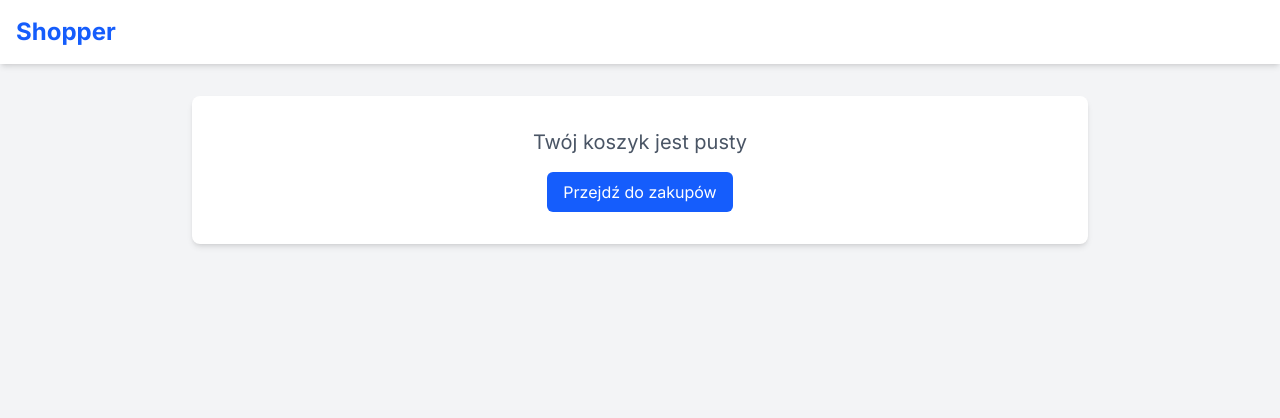
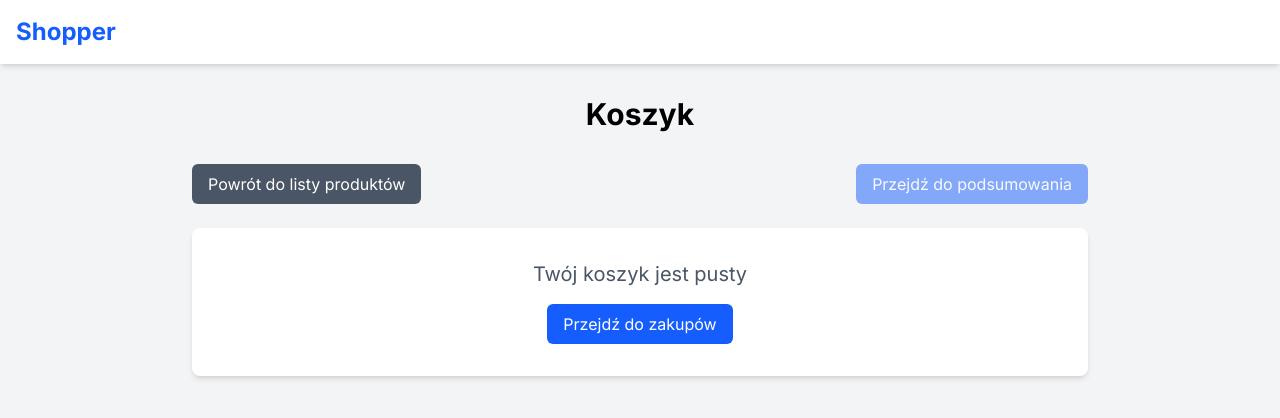
Before and after one commit to Ksagit/Shopper, a Next.js app: page /cart in a window 1280 px wide. Shown: the top 418 px of the page. Built offline with nearby package versions, Linux system fonts and the light colour scheme.

Commit message:
Updated cart page

```diff
--- a/src/app/cart/page.tsx
+++ b/src/app/cart/page.tsx
@@ -1,91 +1,40 @@
 "use client";
+
+import { Cart } from "@/app/components/cart";
 import { useCart } from "@/app/components/cart-context";
 import Link from "next/link";
 
 export default function CartPage() {
-  const { cart, updateQuantity, removeFromCart, getCartTotal } = useCart();
+  const { cart } = useCart();
 
   return (
     <main className="container mx-auto px-4 py-8">
-      <div className="max-w-4xl mx-auto">
-        {cart.length === 0 ? (
-          <div className="bg-white p-8 rounded-lg shadow-md text-center">
-            <p className="text-xl text-gray-600">Twój koszyk jest pusty</p>
-            <Link
-              href="/"
-              className="mt-4 inline-block bg-blue-600 text-white px-4 py-2 rounded-md hover:bg-blue-700 transition-colors"
-            >
-              Przejdź do zakupów
-            </Link>
-          </div>
-        ) : (
-          <div className="bg-white rounded-lg shadow-md overflow-hidden">
-            <ul className="divide-y divide-gray-200">
-              {cart.map((item) => (
-                <li key={item.id} className="p-4">
-                  <div className="flex justify-between items-center mb-2">
-                    <h2 className="text-lg font-medium">{item.name}</h2>
-                    <button
-                      onClick={() => removeFromCart(item.id)}
-                      className="text-red-600 hover:text-red-800"
-                    >
-                      Usuń
-                    </button>
-                  </div>
-
-                  <div className="flex justify-between items-center">
-                    <div className="flex items-center">
-                      <button
-                        onClick={() =>
-                          updateQuantity(
-                            item.id,
-                            Math.max(1, item.quantity - 1)
-                          )
-                        }
-                        className="bg-gray-200 px-3 py-1 rounded-l-md hover:bg-gray-300"
-                      >
-                        -
-                      </button>
-                      <span className="bg-gray-100 px-4 py-1">
-                        {item.quantity}
-                      </span>
-                      <button
-                        onClick={() =>
-                          updateQuantity(item.id, item.quantity + 1)
-                        }
-                        className="bg-gray-200 px-3 py-1 rounded-r-md hover:bg-gray-300"
-                      >
-                        +
-                      </button>
-                    </div>
-                    <div className="text-right">
-                      <div className="text-gray-600">
-                        {(
-                          item.price.main +
-                          item.price.fractional / 100
-                        ).toFixed(2)}{" "}
-                        zł X {item.quantity}
-                      </div>
-                      <div className="font-bold">
-                        {(
-                          (item.price.main + item.price.fractional / 100) *
-                          item.quantity
-                        ).toFixed(2)}{" "}
-                        zł
-                      </div>
-                    </div>
-                  </div>
-                </li>
-              ))}
-            </ul>
-            <div className="p-4 bg-gray-50 border-t border-gray-200">
-              <div className="text-xl font-bold text-right">
-                Łączna kwota: {getCartTotal().toFixed(2)} zł
-              </div>
-            </div>
-          </div>
-        )}
+      <h1 className="text-3xl font-bold mb-8 text-center">Koszyk</h1>
+      <div className="mb-6 flex justify-between max-w-4xl mx-auto">
+        <Link
+          href="/"
+          className="bg-gray-600 text-white px-4 py-2 rounded-md hover:bg-gray-700 transition-colors"
+        >
+          Powrót do listy produktów
+        </Link>
+        <Link
+          href="/summary"
+          className={`bg-blue-600 text-white px-4 py-2 rounded-md transition-colors ${
+            cart.length === 0
+              ? "opacity-50 cursor-not-allowed"
+              : "hover:bg-blue-700"
+          }`}
+          aria-disabled={cart.length === 0}
+          onClick={(e) => {
+            if (cart.length === 0) {
+              e.preventDefault();
+            }
+          }}
+        >
+          Przejdź do podsumowania
+        </Link>
       </div>
+      <Cart />
     </main>
   );
 }
--- a/src/app/components/cart.tsx
+++ b/src/app/components/cart.tsx
@@ -1,7 +1,84 @@
+"use client";
+
+import { useCart } from "@/app/components/cart-context";
+import Link from "next/link";
+
 export const Cart = () => {
+  const { cart, updateQuantity, removeFromCart, getCartTotal } = useCart();
+
   return (
-    <div>
-      <h1></h1>
+    <div className="max-w-4xl mx-auto">
+      {cart.length === 0 ? (
+        <div className="bg-white p-8 rounded-lg shadow-md text-center">
+          <p className="text-xl text-gray-600">Twój koszyk jest pusty</p>
+          <Link
+            href="/"
+            className="mt-4 inline-block bg-blue-600 text-white px-4 py-2 rounded-md hover:bg-blue-700 transition-colors"
+          >
+            Przejdź do zakupów
+          </Link>
+        </div>
+      ) : (
+        <div className="bg-white rounded-lg shadow-md overflow-hidden">
+          <ul className="divide-y divide-gray-200">
+            {cart.map((item) => (
+              <li key={item.id} className="p-4">
+                <div className="flex justify-between items-center mb-2">
+                  <h2 className="text-lg font-medium">{item.name}</h2>
+                  <button
+                    onClick={() => removeFromCart(item.id)}
+                    className="text-red-600 hover:text-red-800"
+                  >
+                    Usuń
+                  </button>
+                </div>
+
+                <div className="flex justify-between items-center">
+                  <div className="flex items-center">
+                    <button
+                      onClick={() =>
+                        updateQuantity(item.id, Math.max(1, item.quantity - 1))
+                      }
+                      className="bg-gray-200 px-3 py-1 rounded-l-md hover:bg-gray-300"
+                    >
+                      -
+                    </button>
+                    <span className="bg-gray-100 px-4 py-1">
+                      {item.quantity}
+                    </span>
+                    <button
+                      onClick={() => updateQuantity(item.id, item.quantity + 1)}
+                      className="bg-gray-200 px-3 py-1 rounded-r-md hover:bg-gray-300"
+                    >
+                      +
+                    </button>
+                  </div>
+                  <div className="text-right">
+                    <div className="text-gray-600">
+                      {(item.price.main + item.price.fractional / 100).toFixed(
+                        2
+                      )}{" "}
+                      zł X {item.quantity}
+                    </div>
+                    <div className="font-bold">
+                      {(
+                        (item.price.main + item.price.fractional / 100) *
+                        item.quantity
+                      ).toFixed(2)}{" "}
+                      zł
+                    </div>
+                  </div>
+                </div>
+              </li>
+            ))}
+          </ul>
+          <div className="p-4 bg-gray-50 border-t border-gray-200">
+            <div className="text-xl font-bold text-right">
+              Łączna kwota: {getCartTotal().toFixed(2)} zł
+            </div>
+          </div>
+        </div>
+      )}
     </div>
   );
 };
```
